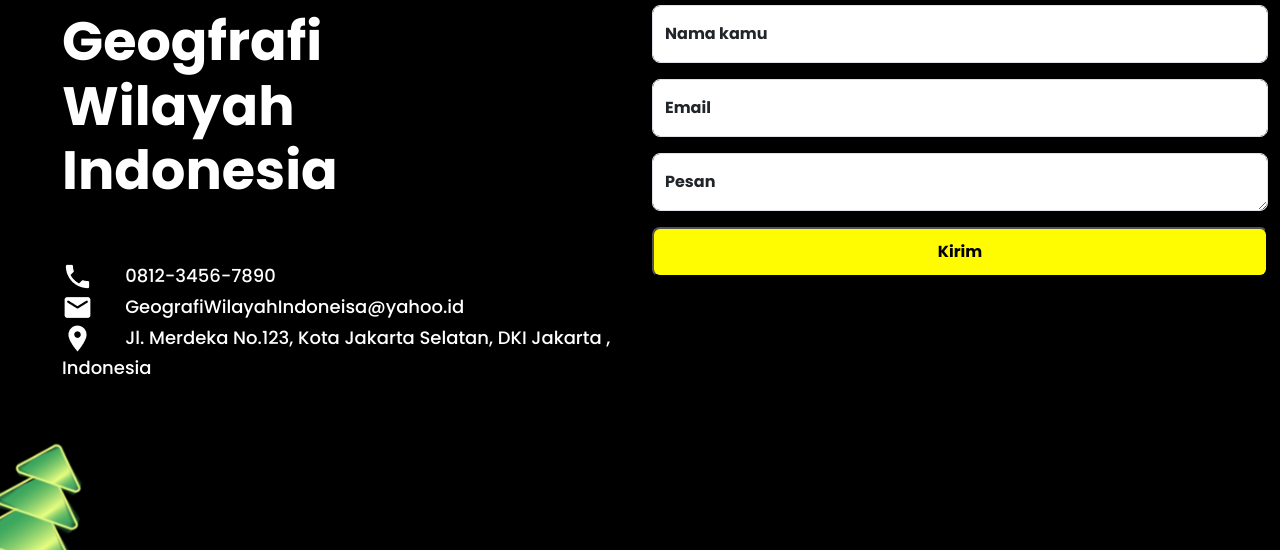
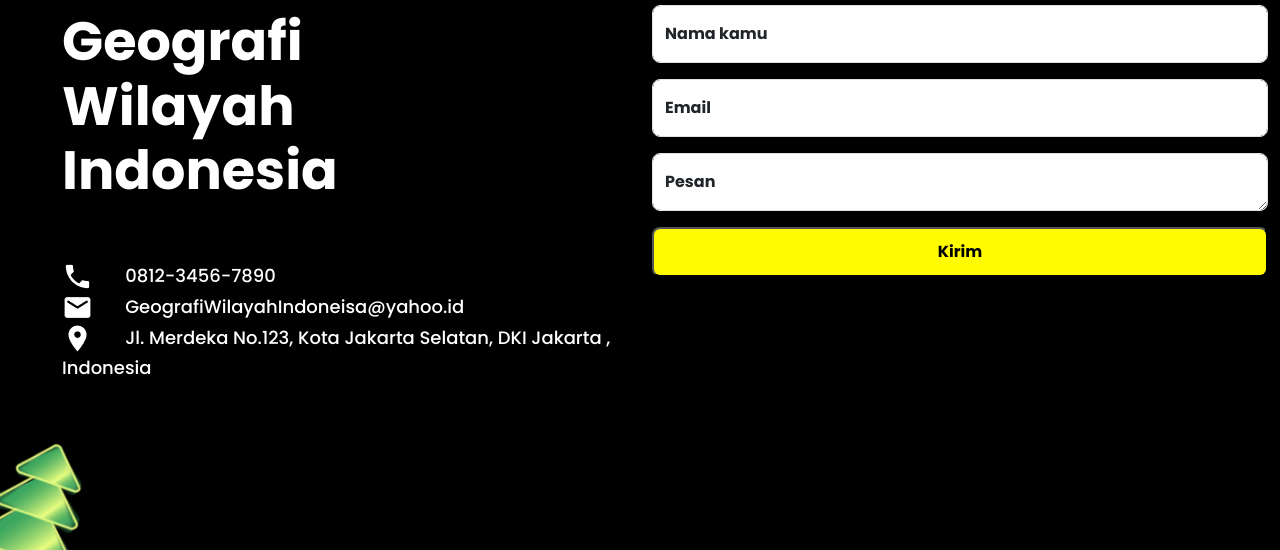
Before and after one commit to prawwira/GEOGRAFI-WILAYAH-INDONESIA, a plain HTML site: page pulausumatera.html in a window 1280 px wide. Shown: the part 5850-6400 px from the top of the page. Drawn offline with nearby package versions, Linux system fonts and the light colour scheme; a web font is replaced by a local one.

Commit message:
Update pulausumatera.html

```diff
--- a/pulausumatera.html
+++ b/pulausumatera.html
@@ -203,7 +203,7 @@
               <img src="Asset/Landingpage/img/Logo besar.png" alt="" class="logoatasbesar">
             </div>
 
-            <h1>Geogfrafi Wilayah Indonesia</h1>
+            <h1>Geografi Wilayah Indonesia</h1>
 
             <div class="hp">
               <img src="Asset/Landingpage/img/hubungi (3).png" alt="">
```
